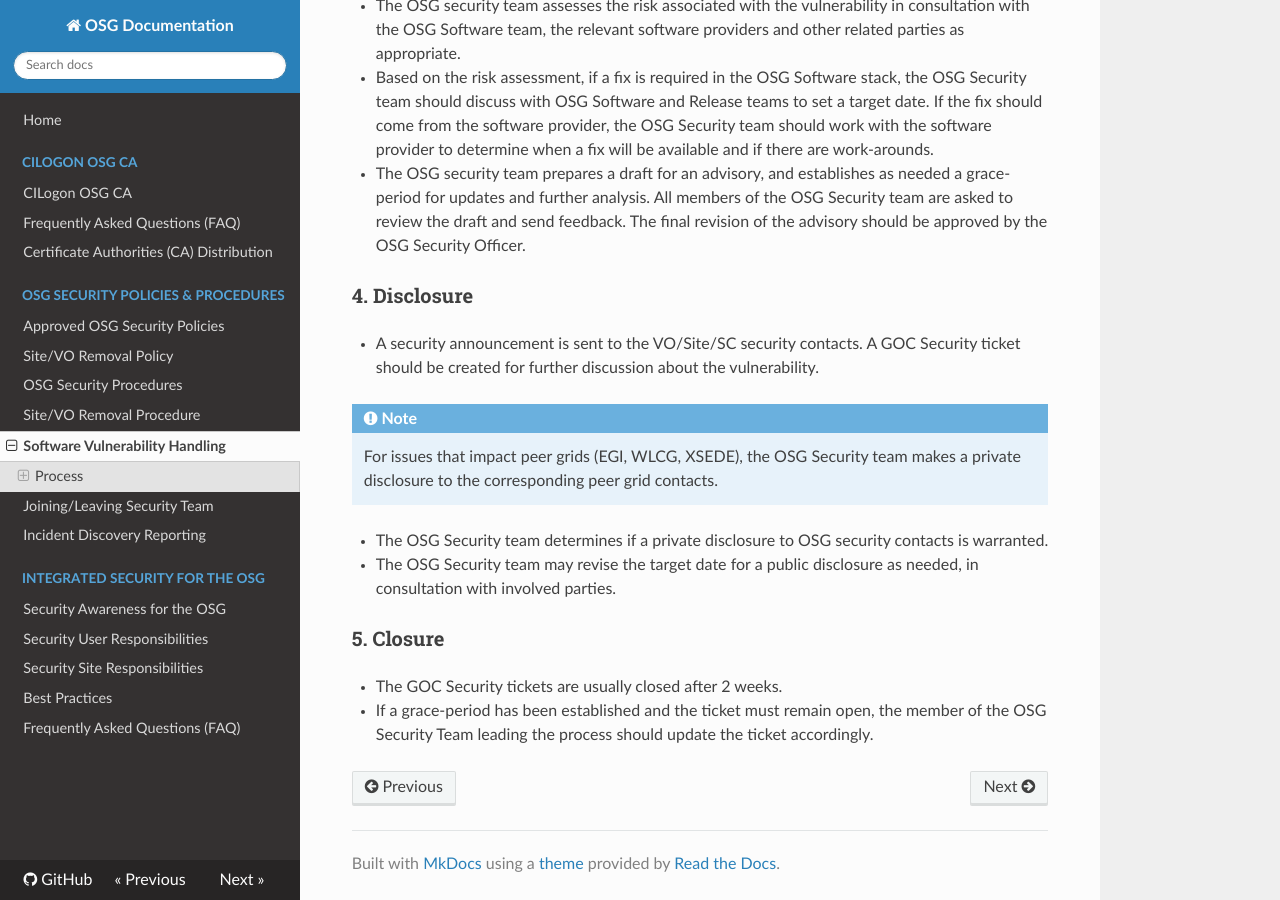
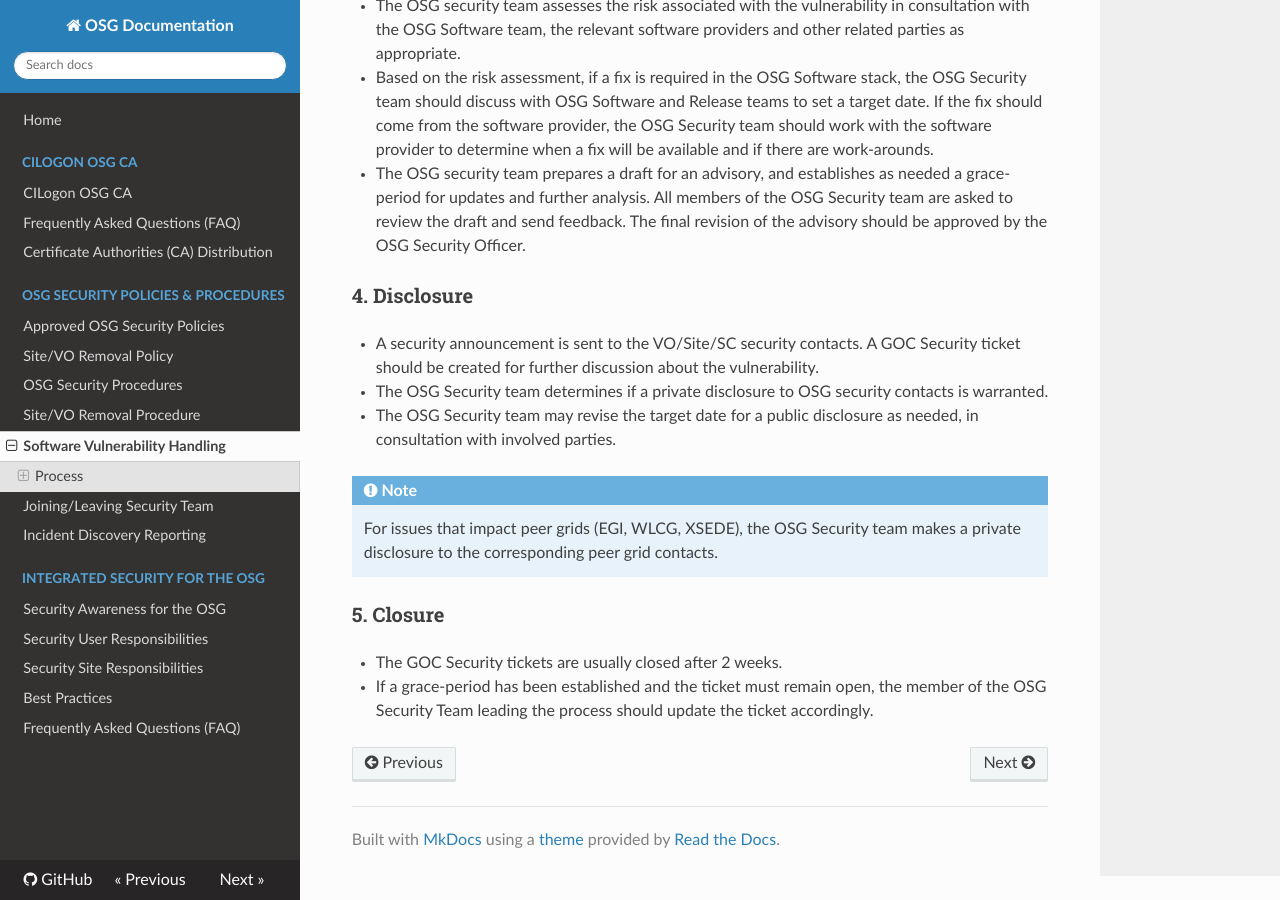
Before and after one commit to opensciencegrid/security, an MkDocs documentation site: the page built from docs/SoftwareVulnerabilityHandling.md, in a window 1280 px wide and 900 px high, scrolled down 1332 px. Built offline with MkDocs 1.6.1, drawn with Linux system fonts in a browser that asks for light colours; nearby versions of some CDN libraries; old or Windows-style settings are respelled for this version of MkDocs.

```diff
--- a/docs/SoftwareVulnerabilityHandling.md
+++ b/docs/SoftwareVulnerabilityHandling.md
@@ -27,13 +27,12 @@ The OSG Security team is responsible for performing the vulnerability assessment
 
 ### 4. Disclosure
 - A security announcement is sent to the VO/Site/SC security contacts. A GOC Security ticket should be created for further discussion about the vulnerability.
+- The OSG Security team determines if a private disclosure to OSG security contacts is warranted.
+- The OSG Security team may revise the target date for a public disclosure as needed, in consultation with involved parties.
 
 !!! note
     For issues that impact peer grids (EGI, WLCG, XSEDE), the OSG Security team makes a private disclosure to the corresponding peer grid contacts.
 
-- The OSG Security team determines if a private disclosure to OSG security contacts is warranted.
-- The OSG Security team may revise the target date for a public disclosure as needed, in consultation with involved parties.
-
 ### 5. Closure
 - The GOC Security tickets are usually closed after 2 weeks.
 - If a grace-period has been established and the ticket must remain open, the member of the OSG Security Team leading the process should update the ticket accordingly.
```
